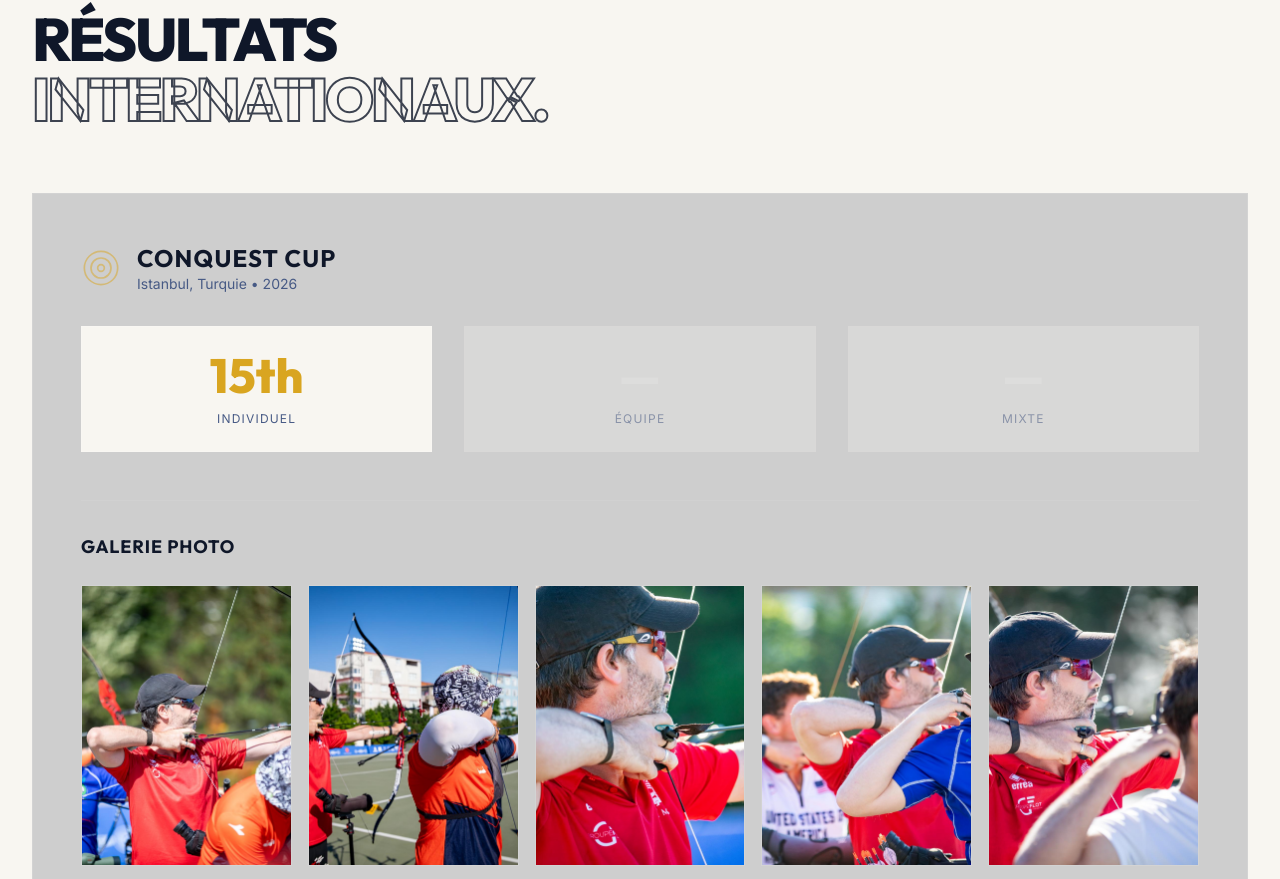
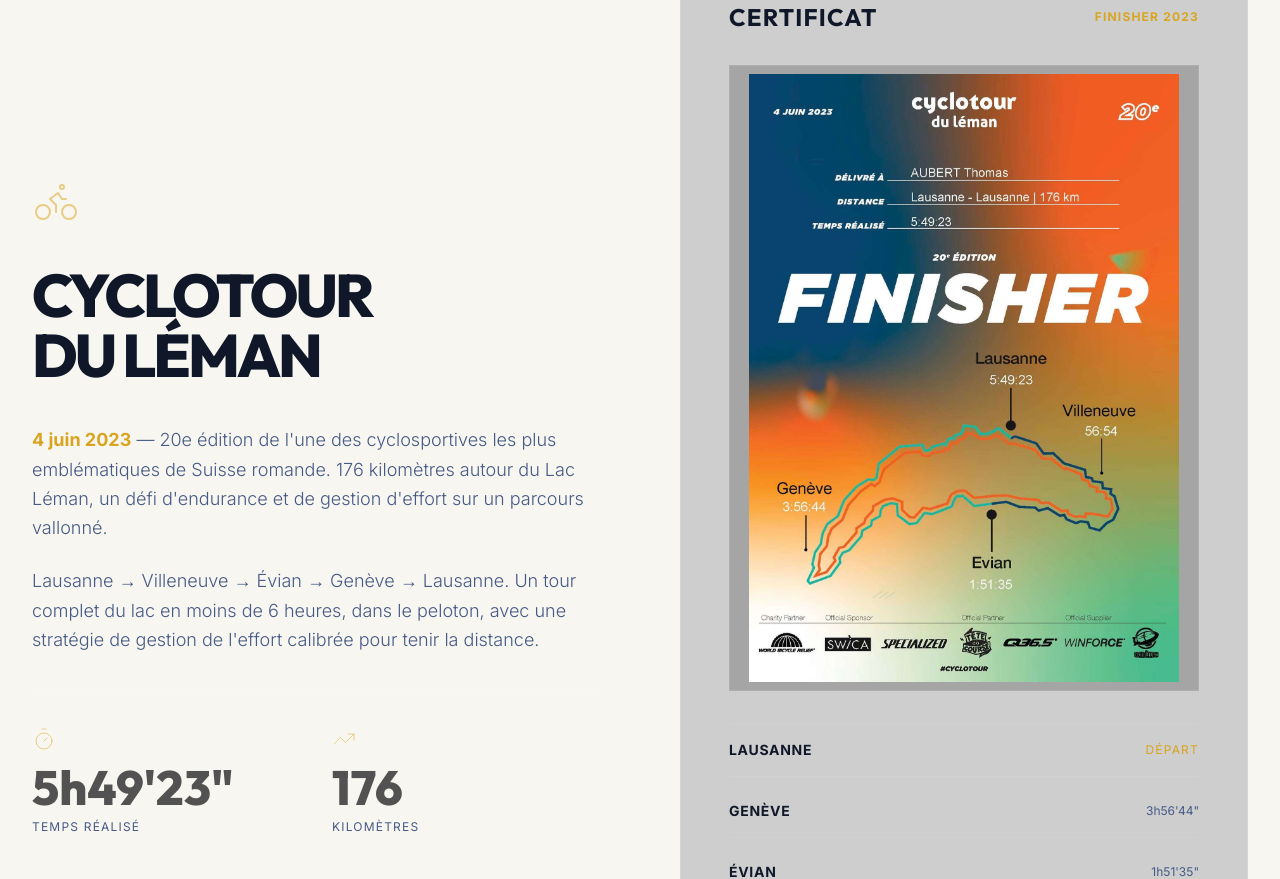
Before and after one commit to nc7hmwtkz4-dot/sg-335882f0-675b-4301-b1b4-dec62524d52d-1777717981, a Next.js app: page /performances in a window 1280 px wide. Shown: the part 1437-2316 px from the top of the page. Built offline with nearby package versions, Linux system fonts and the light colour scheme.

Commit message:
feat(palmares): add international results section

```diff
--- a/src/pages/performances.tsx
+++ b/src/pages/performances.tsx
@@ -44,94 +44,6 @@ export default function Performances() {
             <p className="text-lg text-muted-foreground font-light leading-relaxed max-w-2xl mx-auto">
               Après une carrière internationale de haut niveau en tir à l'arc, je continue de me challenger sur des épreuves d'endurance. L'objectif reste le même : repousser mes limites, accepter la douleur, et prouver que l'âge n'est qu'un chiffre quand la détermination est présente.
             </p>
-          </div>
-        </div>
-      </section>
-
-      {/* International Results Section */}
-      <section className="py-32 border-b border-white/5">
-        <div className="container">
-          <div className="mb-16">
-            <div className="inline-flex items-center gap-3 mb-8">
-              <span className="h-[1px] w-12 bg-accent"></span>
-              <span className="text-accent text-xs font-bold uppercase tracking-[0.2em]">Compétitions Récentes</span>
-            </div>
-            <h2 className="text-4xl md:text-6xl font-heading font-extrabold uppercase tracking-tighter mb-8">
-              Résultats <br />
-              <span className="text-transparent [-webkit-text-stroke:2px_theme(colors.foreground)] opacity-80">Internationaux.</span>
-            </h2>
-          </div>
-
-          <div className="bg-secondary/20 border border-white/10 p-8 md:p-12 mb-16">
-            <div className="flex items-center gap-4 mb-8">
-              <Target className="w-10 h-10 text-accent/50" strokeWidth={1} />
-              <div>
-                <h3 className="text-2xl font-heading font-bold uppercase tracking-wider">Conquest Cup</h3>
-                <p className="text-muted-foreground text-sm">Istanbul, Turquie • 2026</p>
-              </div>
-            </div>
-
-            <div className="grid md:grid-cols-3 gap-8 text-center mb-12">
-              <div className="bg-background border border-white/10 p-6">
-                <p className="text-5xl font-heading font-extrabold text-accent mb-3">15th</p>
-                <p className="text-xs text-muted-foreground uppercase tracking-widest">Individuel</p>
-              </div>
-              <div className="bg-background/50 border border-white/5 p-6 opacity-50">
-                <p className="text-5xl font-heading font-extrabold text-white/30 mb-3">—</p>
-                <p className="text-xs text-muted-foreground uppercase tracking-widest">Équipe</p>
-              </div>
-              <div className="bg-background/50 border border-white/5 p-6 opacity-50">
-                <p className="text-5xl font-heading font-extrabold text-white/30 mb-3">—</p>
-                <p className="text-xs text-muted-foreground uppercase tracking-widest">Mixte</p>
-              </div>
-            </div>
-
-            {/* Photo Gallery */}
-            <div className="border-t border-white/5 pt-8">
-              <h4 className="text-lg font-heading font-bold uppercase tracking-wider mb-6">Galerie Photo</h4>
-              <div className="grid grid-cols-2 md:grid-cols-5 gap-4">
-                <div className="relative aspect-[3/4] overflow-hidden border border-white/10 group">
-                  <Image
-                    src="/SYG6569.jpg"
-                    alt="Conquest Cup Istanbul 2026"
-                    fill
-                    className="object-cover group-hover:scale-110 transition-transform duration-700"
-                  />
-                </div>
-                <div className="relative aspect-[3/4] overflow-hidden border border-white/10 group">
-                  <Image
-                    src="/SYG6233.jpg"
-                    alt="Conquest Cup Istanbul 2026"
-                    fill
-                    className="object-cover group-hover:scale-110 transition-transform duration-700"
-                  />
-                </div>
-                <div className="relative aspect-[3/4] overflow-hidden border border-white/10 group">
-                  <Image
-                    src="/SYG7979.jpg"
-                    alt="Conquest Cup Istanbul 2026"
-                    fill
-                    className="object-cover group-hover:scale-110 transition-transform duration-700"
-                  />
-                </div>
-                <div className="relative aspect-[3/4] overflow-hidden border border-white/10 group">
-                  <Image
-                    src="/SYG7975.jpg"
-                    alt="Conquest Cup Istanbul 2026"
-                    fill
-                    className="object-cover group-hover:scale-110 transition-transform duration-700"
-                  />
-                </div>
-                <div className="relative aspect-[3/4] overflow-hidden border border-white/10 group">
-                  <Image
-                    src="/SYG7927.jpg"
-                    alt="Conquest Cup Istanbul 2026"
-                    fill
-                    className="object-cover group-hover:scale-110 transition-transform duration-700"
-                  />
-                </div>
-              </div>
-            </div>
           </div>
         </div>
       </section>
```
